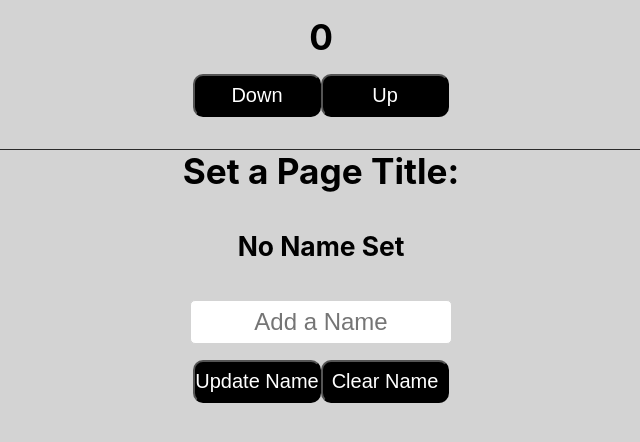
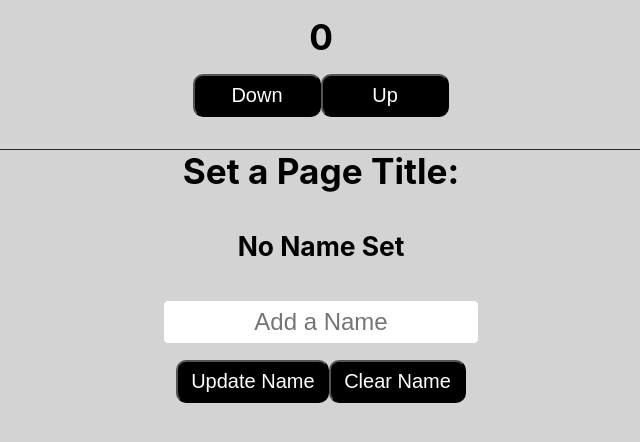
Before and after one commit to akarpas/react-hooks, a React (Create React App) app: page / in a window 1280 px wide. Shown: the top 442 px of the page, without its empty margins (319-959 px from the left). Built offline with nearby package versions, Linux system fonts and the light colour scheme.

Commit message:
update styling

```diff
--- a/src/App.css
+++ b/src/App.css
@@ -6,8 +6,8 @@
 
 .Button {
   outline: none;
-  width: 10vw;
-  padding: 1vh 0;
+  min-width: 10vw;
+  padding: 1vh 1vw;
   color: white;
   background-color: black;
   border-radius: 10px;
@@ -37,7 +37,7 @@
 .Input {
   margin: 0 0 2vh 0;
   height: 5vh;
-  width: 20vw;
+  min-width: 20vw;
   border: 1px solid lightgray;
   font-size: 3vh;
   text-align: center;
```
